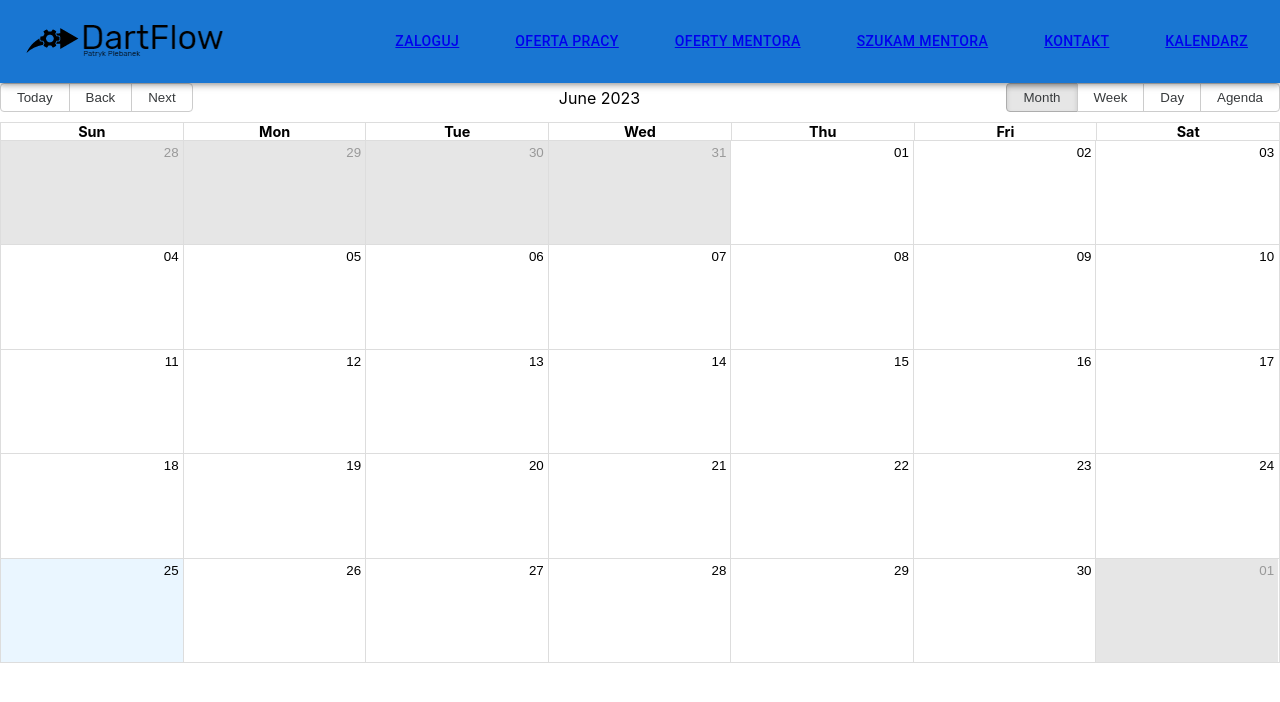
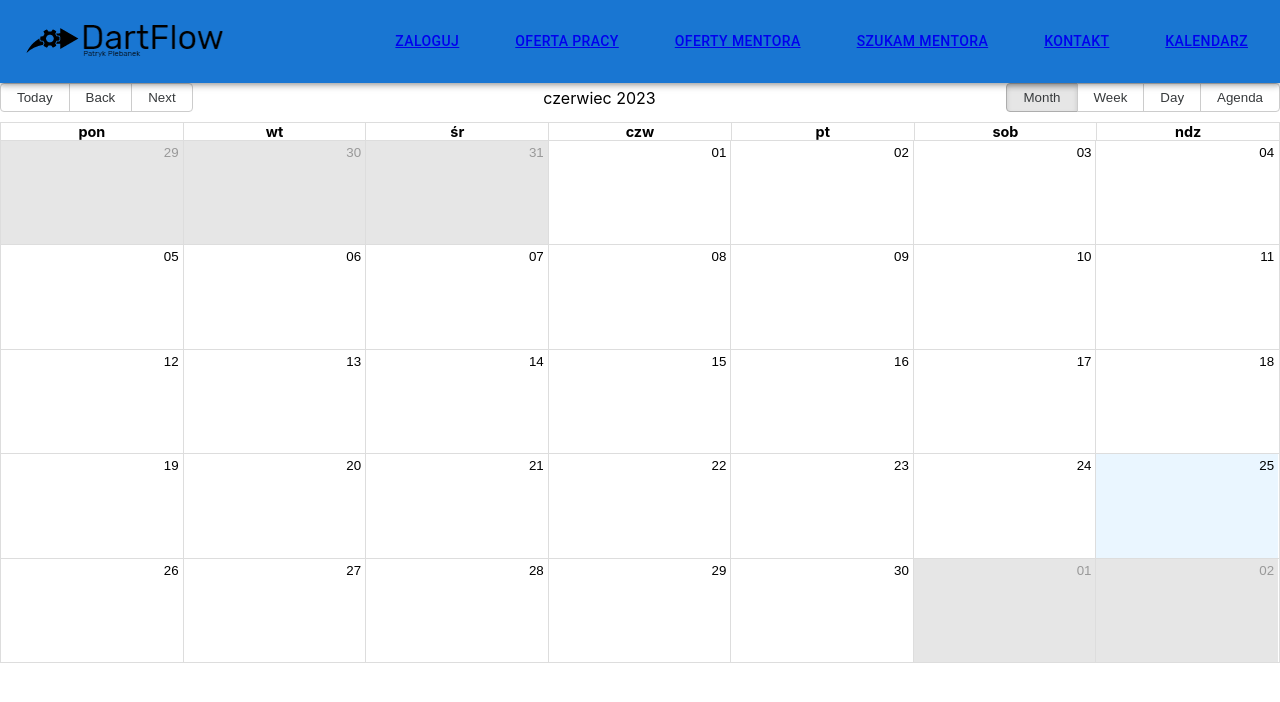
Before and after one commit to AdamJou/DartFlow, a React (Create React App) app in the folder conectis-web/: page /calendar in a window 1280 px wide. Shown: the top 702 px of the page. Built offline with nearby package versions, Linux system fonts and the light colour scheme.

Commit message:
calendar notes

```diff
--- a/conectis-web/package.json
+++ b/conectis-web/package.json
@@ -6,6 +6,7 @@
     "@emotion/react": "^11.10.5",
     "@emotion/styled": "^11.10.5",
     "@mui/material": "^5.10.14",
+    "@mui/x-date-pickers": "^6.9.1",
     "@testing-library/jest-dom": "^5.16.5",
     "@testing-library/react": "^13.4.0",
     "@testing-library/user-event": "^13.5.0",
@@ -18,6 +19,7 @@
     "cors": "^2.8.5",
     "react": "^18.2.0",
     "react-big-calendar": "^1.8.1",
+    "react-datepicker": "^4.15.0",
     "react-dom": "^18.2.0",
     "react-router-dom": "^6.4.3",
     "react-scripts": "5.0.1",
--- a/conectis-web/src/App.css
+++ b/conectis-web/src/App.css
@@ -28,6 +28,9 @@
   color: #61dafb;
 }
 
+.selected-slot {
+  background-color: blue;
+}
 @keyframes App-logo-spin {
   from {
     transform: rotate(0deg);
--- a/conectis-web/src/components/Calendar.tsx
+++ b/conectis-web/src/components/Calendar.tsx
@@ -1,40 +1,106 @@
+import React, { useState } from "react";
 import {
-    Calendar as BigCalendar,
-    CalendarProps,
-    momentLocalizer,
-    Views,
-    DateLocalizer
-} from 'react-big-calendar';
-import moment from 'moment';
-import React, { Fragment, useState, useCallback, useMemo } from 'react';
-import PropTypes from 'prop-types';
-import event from 'events';
+  Calendar as BigCalendar,
+  CalendarProps,
+  momentLocalizer,
+} from "react-big-calendar";
+import moment from "moment";
+import "moment/locale/pl";
+
+import "react-big-calendar/lib/css/react-big-calendar.css";
 
 const localizer = momentLocalizer(moment);
 
-class Event {
-
+interface Note {
+  start: Date;
+  end: Date;
+  title: string;
 }
 
-const events = [
-    {
-        start: moment("2023-07-04T10:00:00").toDate(),
-        end: moment("2023-07-04T11:00:00").toDate(),
-        title: "notatka notatka hehehe"
-    },
-    {
-        start: moment("2023-07-04T13:30:00").toDate(),
-        end: moment("2023-07-04T15:30:00").toDate(),
-        title: "druga notatka"
-    },
-    {
-        start: moment("2023-07-04").toDate(),
-        end: moment("2023-07-04").toDate(),
-        title: "trzecia notatka"
+export function Calendar() {
+  const [notes, setNotes] = useState<Note[]>([]);
+  const [selectedSlot, setSelectedSlot] = useState<any>(null);
+  const [selectedDate, setSelectedDate] = useState<Date | null>(null);
+  const [noteText, setNoteText] = useState("");
+  const [startTime, setStartTime] = useState("");
+  const [endTime, setEndTime] = useState("");
+  const [showNote, setShowNote] = useState(false);
+
+  const handleDateSelect = (slotInfo: any) => {
+    setSelectedSlot(slotInfo);
+    setSelectedDate(slotInfo.start);
+    setShowNote(true);
+  };
+
+  const handleNoteChange = (event: React.ChangeEvent<HTMLInputElement>) => {
+    setNoteText(event.target.value);
+  };
+
+  const handleStartTimeChange = (
+    event: React.ChangeEvent<HTMLInputElement>
+  ) => {
+    setStartTime(event.target.value);
+  };
+
+  const handleEndTimeChange = (event: React.ChangeEvent<HTMLInputElement>) => {
+    setEndTime(event.target.value);
+  };
+
+  const handleAddNote = () => {
+    if (selectedDate && noteText && startTime && endTime) {
+      const startDateTime = moment(selectedDate).set(
+        "hour",
+        parseInt(startTime)
+      );
+      const endDateTime = moment(selectedDate).set("hour", parseInt(endTime));
+
+      const newNote: Note = {
+        start: startDateTime.toDate(),
+        end: endDateTime.toDate(),
+        title: noteText,
+      };
+      setNotes((prevNotes) => [...prevNotes, newNote]);
+      setSelectedSlot(null);
+      setSelectedDate(null);
+      setNoteText("");
+      setStartTime("");
+      setEndTime("");
+      setShowNote(false);
     }
+  };
 
-]
-
-export function Calendar(props: Omit<CalendarProps, 'localizer'>) {
-    return <BigCalendar {...props} localizer={localizer} events={events} />;
+  return (
+    <div>
+      <BigCalendar
+        localizer={localizer}
+        selectable
+        events={notes}
+        onSelectSlot={handleDateSelect}
+      />
+      {showNote && (
+        <div>
+          <h1>Wybrany dzień: {moment(selectedDate).format("DD/MM/YYYY")}</h1>
+          <input
+            type="text"
+            value={noteText}
+            onChange={handleNoteChange}
+            placeholder="Wpisz notatkę..."
+          />
+          <label>
+            Godzina rozpoczęcia:
+            <input
+              type="time"
+              value={startTime}
+              onChange={handleStartTimeChange}
+            />
+          </label>
+          <label>
+            Godzina zakończenia:
+            <input type="time" value={endTime} onChange={handleEndTimeChange} />
+          </label>
+          <button onClick={handleAddNote}>Dodaj notatkę</button>
+        </div>
+      )}
+    </div>
+  );
 }
```
Also changed, not shown: 1 other file (tests, documents, lock files or other folders).
